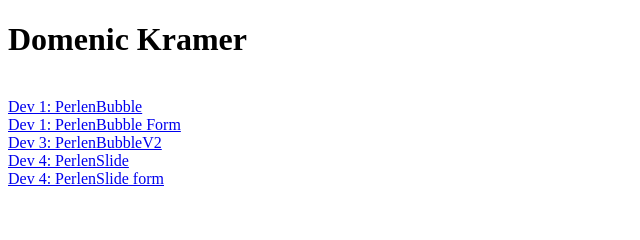
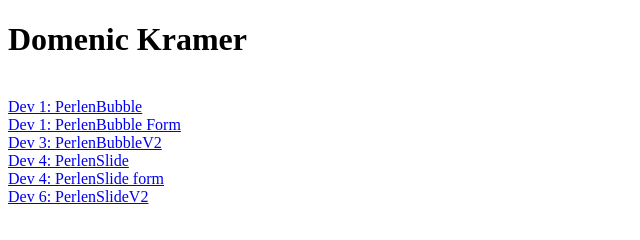
Before and after one commit to Animi24/website, a plain HTML site: page index.html in a window 1280 px wide. Shown: the whole page, without its empty margins (0-640 px from the left). Drawn offline with Linux system fonts and the light colour scheme.

Commit message:
Update index.html

```diff
--- a/index.html
+++ b/index.html
@@ -23,6 +23,8 @@
 			<br>
 			<a href="https://forms.gle/JLb5UANfoz8au1Yo8">Dev 4: PerlenSlide form </a>
 			<br>
+			<a href="PerlenSlideV2/game.html" target="_blank">Dev 6: PerlenSlideV2 </a>
+			<br>
 		</p>
 
 	</body>
```
